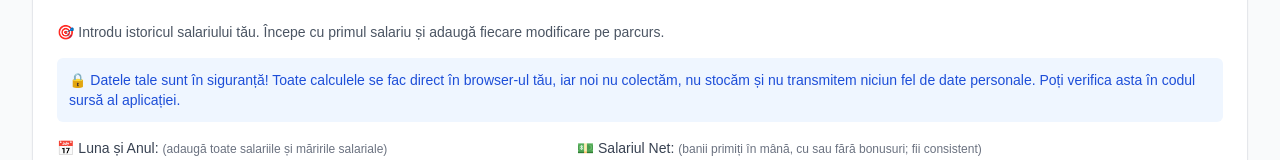
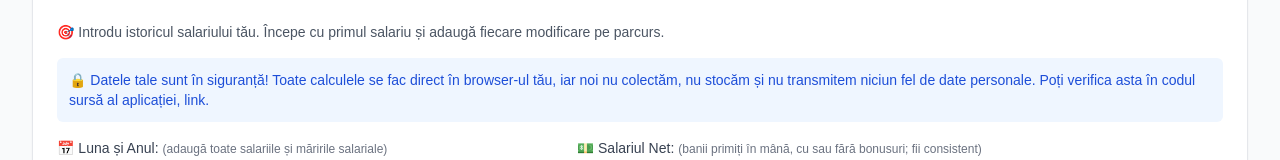
Before and after one commit to bvb-org/salary-chart, a Next.js app: page / in a window 1280 px wide. Shown: the part 131-291 px from the top of the page. Built offline with nearby package versions, Linux system fonts and the light colour scheme.

Commit message:
chore: add hyperlink to source code

```diff
--- a/src/components/SalaryChart.tsx
+++ b/src/components/SalaryChart.tsx
@@ -345,7 +345,7 @@ const SalaryChart = () => {
                 </p>
                 <div className="bg-blue-50 p-3 rounded-md">
                   <p className="text-sm text-blue-700">
-                    🔒 Datele tale sunt în siguranță! Toate calculele se fac direct în browser-ul tău, iar noi nu colectăm, nu stocăm și nu transmitem niciun fel de date personale. Poți verifica asta în codul sursă al aplicației.
+                    🔒 Datele tale sunt în siguranță! Toate calculele se fac direct în browser-ul tău, iar noi nu colectăm, nu stocăm și nu transmitem niciun fel de date personale. Poți verifica asta în codul sursă al aplicației, <a href="https://github.com/qSharpy/salary-chart">link</a>.
                   </p>
                 </div>
                 <form onSubmit={addSalaryChange} className="space-y-4">
```
